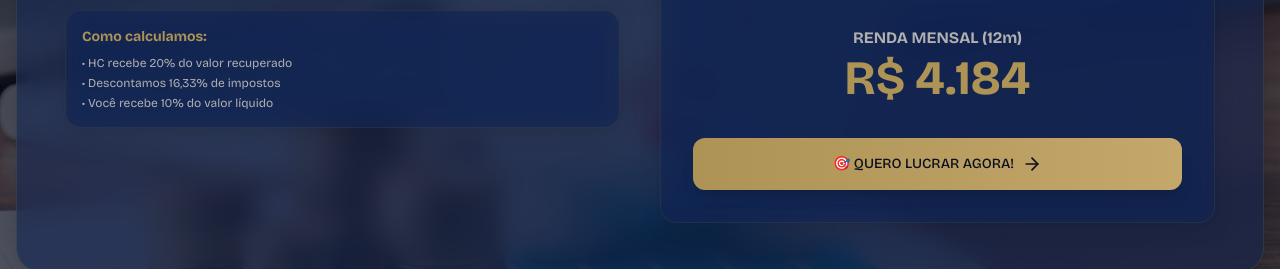
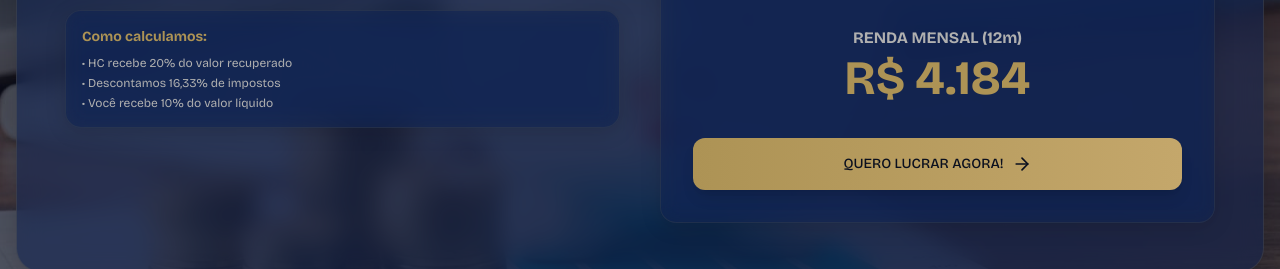
Before and after one commit to projetosvfx/hc-assessoria-partner-program-v2, a React (Vite) app: page / in a window 1280 px wide. Shown: the part 3140-3409 px from the top of the page. Built offline with nearby package versions, Linux system fonts and the light colour scheme.

Commit message:
Remove target icon from button

```diff
--- a/App.tsx
+++ b/App.tsx
@@ -410,7 +410,7 @@ function EarningsSimulator() {
               onClick={() => scrollToSection("formulario")}
               className="mt-6 bg-gradient-to-r from-[var(--color-accent-gold)] to-[var(--color-accent-gold-light)] hover:opacity-90 text-[var(--color-primary-dark)] font-bold border-0 rounded-xl py-4 text-lg shadow-lg w-full"
             >
-              🎯 QUERO LUCRAR AGORA!
+              QUERO LUCRAR AGORA!
               <ArrowRight className="ml-2 h-5 w-5" />
             </Button>
         </div>
```
